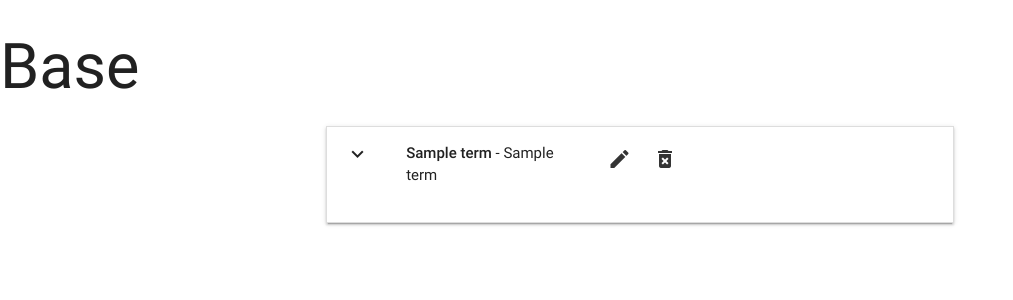
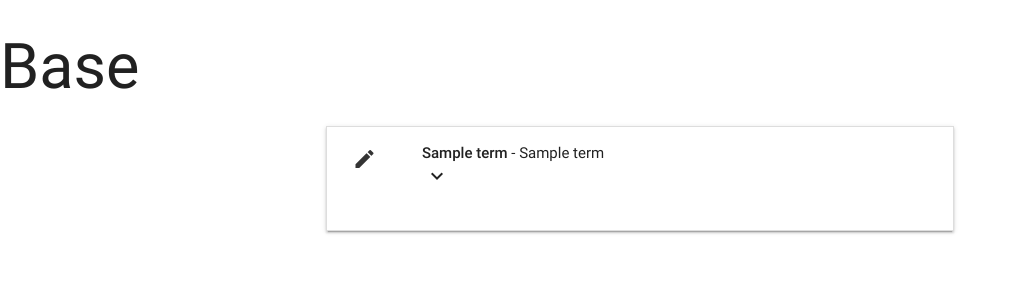
Before and after one commit to kescardoso/cryptopedia, a Flask app: page / in a window 1280 px wide. Shown: the top 300 px of the page, without its empty margins (0-1013 px from the left). Run offline with Flask 2, Linux system fonts and the light colour scheme; a database or web service that is not in the repository returns one stand-in record (values such as "Sample title"); some libraries are stand-ins or nearby versions.

Commit message:
Update glossary buttons, testing new format

```diff
--- a/static/css/style.css
+++ b/static/css/style.css
@@ -10,3 +10,7 @@
 .term-header {
    margin-top:;
 }
+
+.col-eddel {
+    display: inline-block;
+}
--- a/templates/terms.html
+++ b/templates/terms.html
@@ -12,29 +12,29 @@
                 <div class="collapsible-header">
                     <div class="row">
 
-                        <!-- Expand Button -->
-                        <div class="col s2">
-                            <i class="material-icons">expand_more</i>
-                        </div>
-
-                        <!-- Term Header: name + category -->
-                        <div class="term-header col s6">
-                            <strong>{{term.term_name}}</strong> - {{term.category_name}}
-                        </div>
-
-
-                        <!-- Edit Button -->
-                        <div class="col s4">
+                        <div class="col s3 col-eddel">
+                            <!-- Edit Button -->
                             <a href="{{ url_for('edit_term', term_id=term._id) }}"
                                 class="waves-effect waves-teal btn-flat">
                                 <i class="material-icons prefix">edit</i>
                             </a>
-                        <!-- Delete Button -->
+                            <!-- Delete Button
                             <a href="{{ url_for('delete_term', term_id=term._id) }}"
                                 class="waves-effect waves-teal btn-flat">
                                 <i class="material-icons prefix">delete_forever</i>
-                            </a>
+                            </a> -->
                         </div>
+
+                        <div class="col s9">
+                            <!-- Term Header: name - category -->
+                            <span class="term-header">
+                                <strong>{{term.term_name}}</strong> - {{term.category_name}}
+                            </span>
+                            <!-- Expand Button -->
+                            <i class="material-icons">expand_more</i>
+                        </div>
+
+
 
                     </div>
 
```
